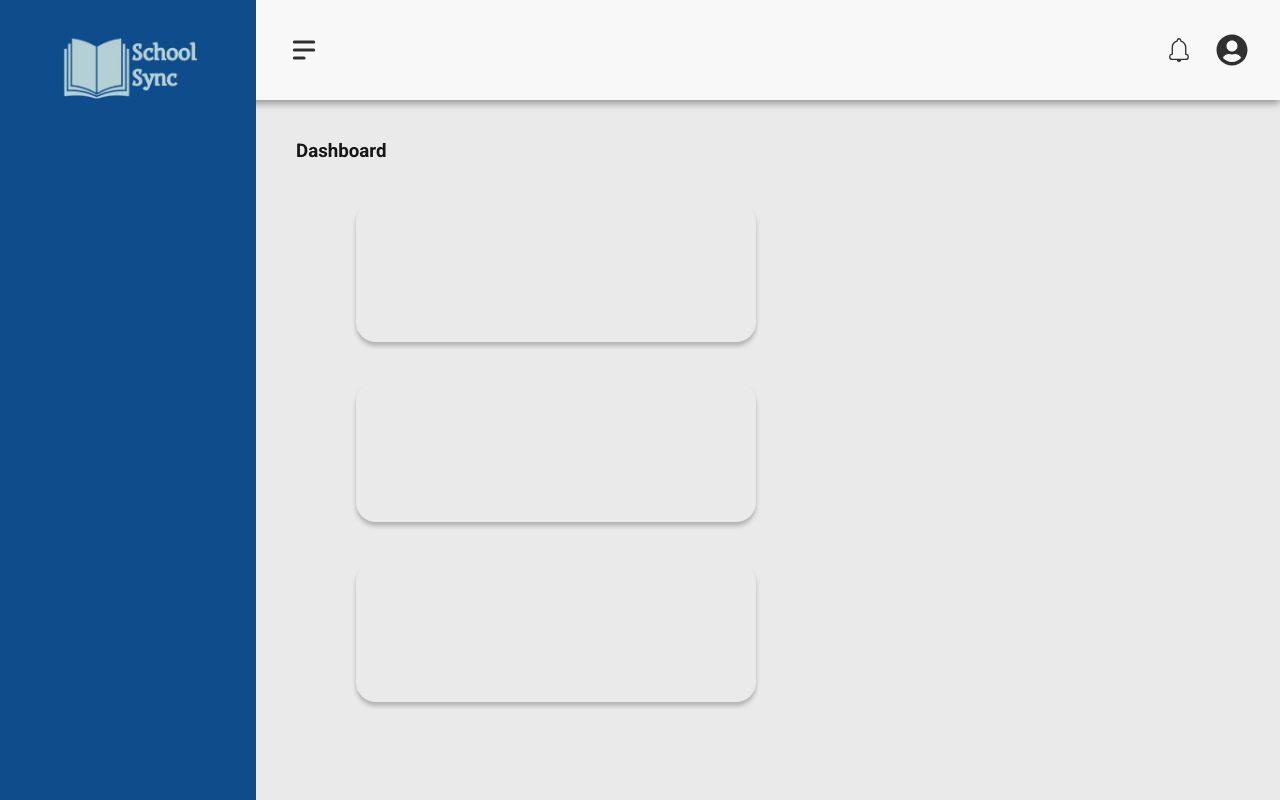
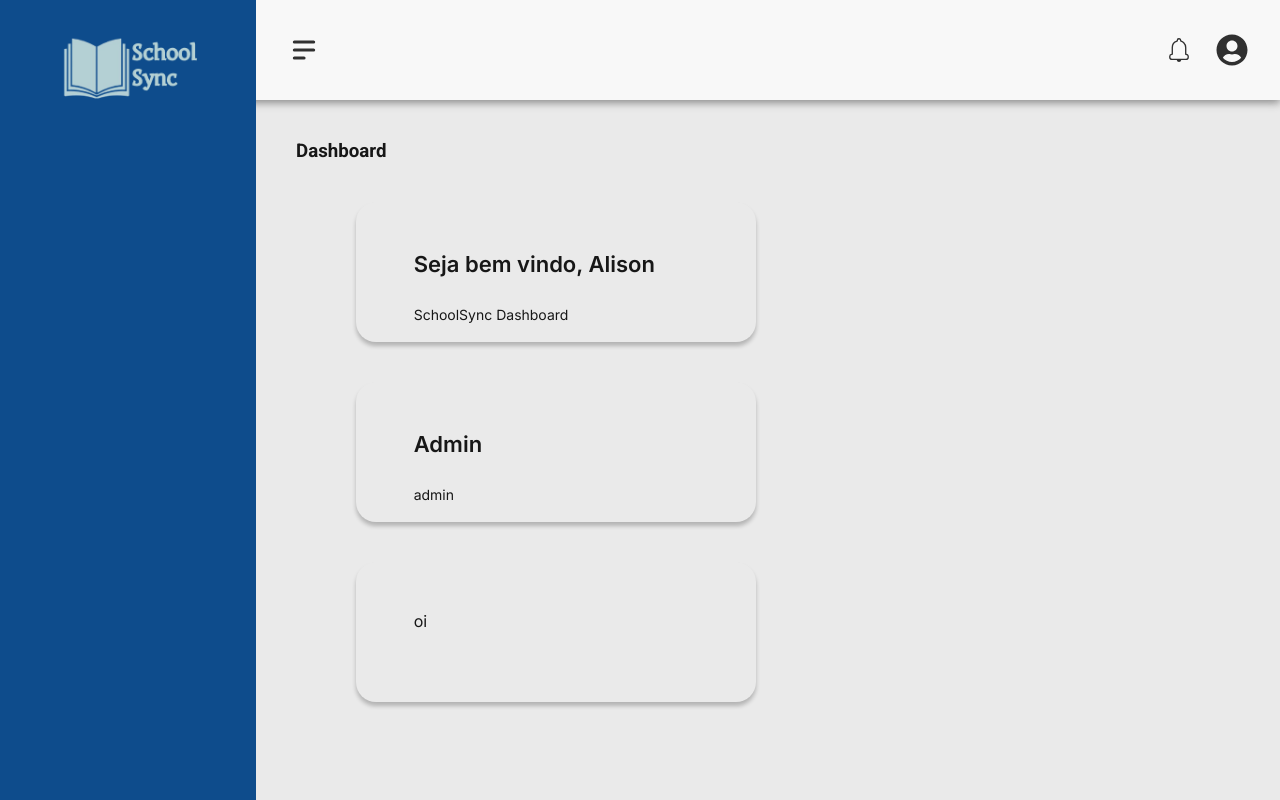
Before and after one commit to Alisonjs0/SchoolSync, a Next.js app: page /dashboard_main in a window 1280 px wide. Built offline with nearby package versions, Linux system fonts and the light colour scheme.

Commit message:
to me sentindo um gostoso dps dessa logica lendaria

```diff
--- /dev/null
+++ b/app/dashboard_main/conteudoMenus.js
@@ -0,0 +1,44 @@
+import './dashboardTemplate.css'
+
+const ConteudoMenus = () => {
+
+    const user = {
+        nome: 'Alison Jose Serafim de Lima',
+        notas: [8,6,7,9],
+        media: 7.5,
+        tipo: 'admin'
+    }
+
+  return (
+            <div className={`${"container"} ${"conteudoMenus"}`}>
+                    <div className="menu1">
+                        <h2>
+                            Seja bem vindo, {user.nome.split(" ")[0]}
+                        </h2>
+                        <p>
+                            SchoolSync Dashboard
+                        </p>
+                    </div>
+                        {user.tipo === 'aluno' ? (
+                            <div>
+                                <h2>aluno</h2>
+                                <p>Aluno</p>
+                            </div>
+                        ) : user.tipo === "admin" ? (
+                            <div>
+                                <h2>Admin</h2>
+                                <p>admin</p>
+                            </div>
+                        ) : (
+                            <h1>ola</h1>
+                        )}
+
+                    <div>
+                        oi
+                    </div>
+                </div>
+
+  )
+}
+
+export default ConteudoMenus
--- a/app/dashboard_main/dashboardTemplate.css
+++ b/app/dashboard_main/dashboardTemplate.css
@@ -1,4 +1,5 @@
 @import url('https://fonts.googleapis.com/css2?family=Roboto:ital,wght@0,100;0,300;0,400;0,500;0,700;0,900;1,100;1,300;1,400;1,500;1,700;1,900&display=swap');
+@import url('https://fonts.googleapis.com/css2?family=Inter:ital,opsz,wght@0,14..32,100..900;1,14..32,100..900&display=swap');
 
 .page {
     padding: 0;
@@ -134,4 +135,17 @@
     background: #EAEAEA;
     border-radius: 20px;
     box-shadow: 0px 4px 4px 0px #0000003b;
+    padding: 6% 7%;
+    font-family: "Inter", sans-serif;
+    font-style: normal;
 }
+
+.conteudoMenus div h2 {
+    padding-bottom: 10%;
+    font-weight: 600;
+    font-size: 22px;
+}
+
+.conteudoMenus div p {
+    font-size: 14px;
+}
--- a/app/dashboard_main/page.js
+++ b/app/dashboard_main/page.js
@@ -1,6 +1,7 @@
 "use client"; // Para fazer o site rodar no cliente e manipular o DOM
 
 import "./dashboardTemplate.css" // Importação do CSS
+import PageMenus from "./conteudoMenus.js"
 
 import { useState } from "react"; // useState para atualização dos dados em tempo real na tela
 
@@ -13,11 +14,11 @@ import { CiBellOff } from "react-icons/ci";
 
 const dashboard_main = ({ isAluno }) => {
 
-    //! Teste de criação de usuario
     const user = {
         nome: 'Alison Jose Serafim de Lima',
         notas: [8,6,7,9],
-        media: 7.5
+        media: 7.5,
+        tipo: 'aluno'
     }
 
 
@@ -72,19 +73,11 @@ const dashboard_main = ({ isAluno }) => {
 
             <div className="conteudo">
                 <h3>Dashboard</h3>
-                <div className={`${"container"} ${"conteudoMenus"}`}>
-                    <div>
-
-                    </div>
-
-                    <div>
-
-                    </div>
-                    <div>
-
-                    </div>
-
-                </div>
+                {user.tipo === 'aluno' ? (
+                    <PageMenus/>
+                ) : (
+                    <h1>funciona</h1>
+                )}
             </div>
         </div>
     )
```
